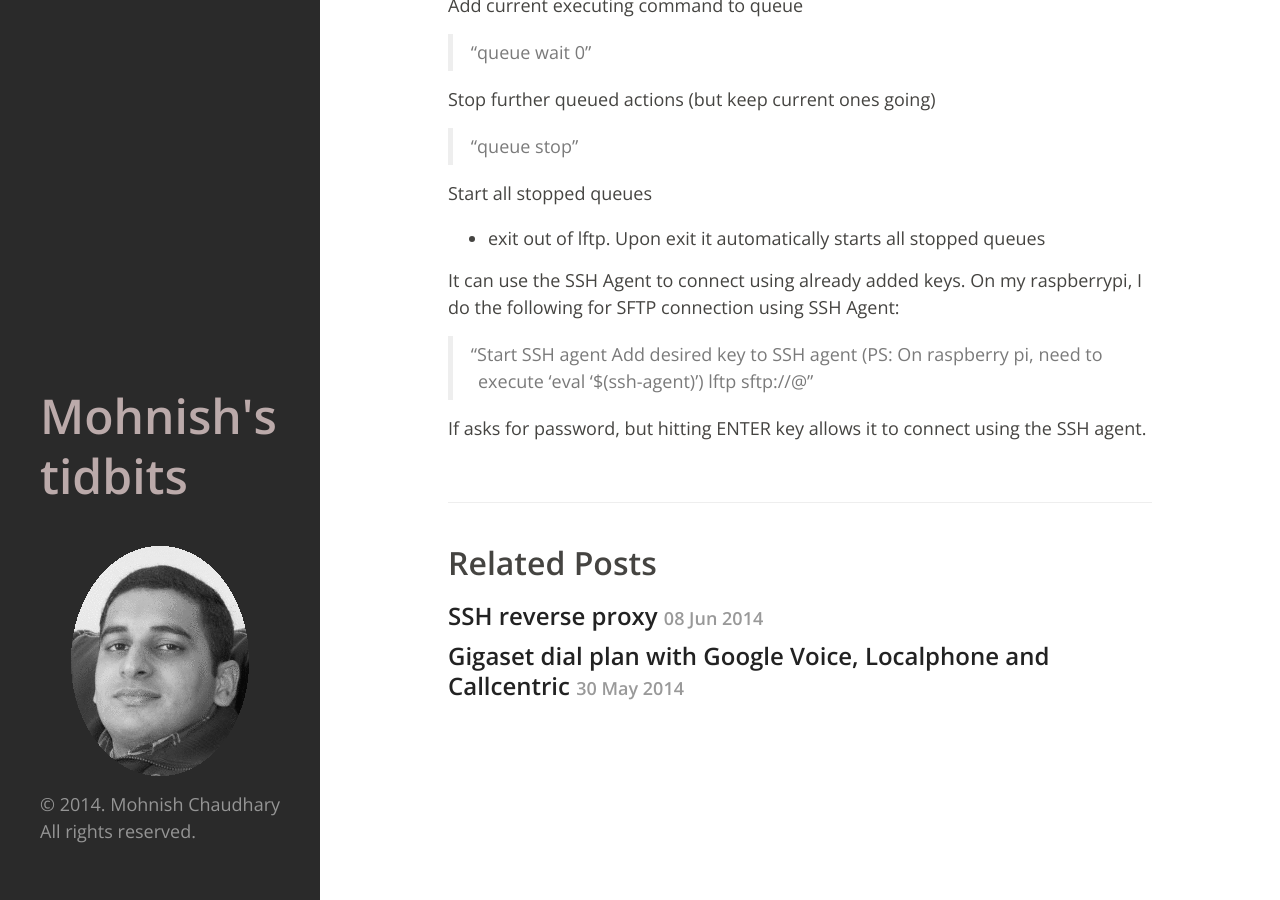
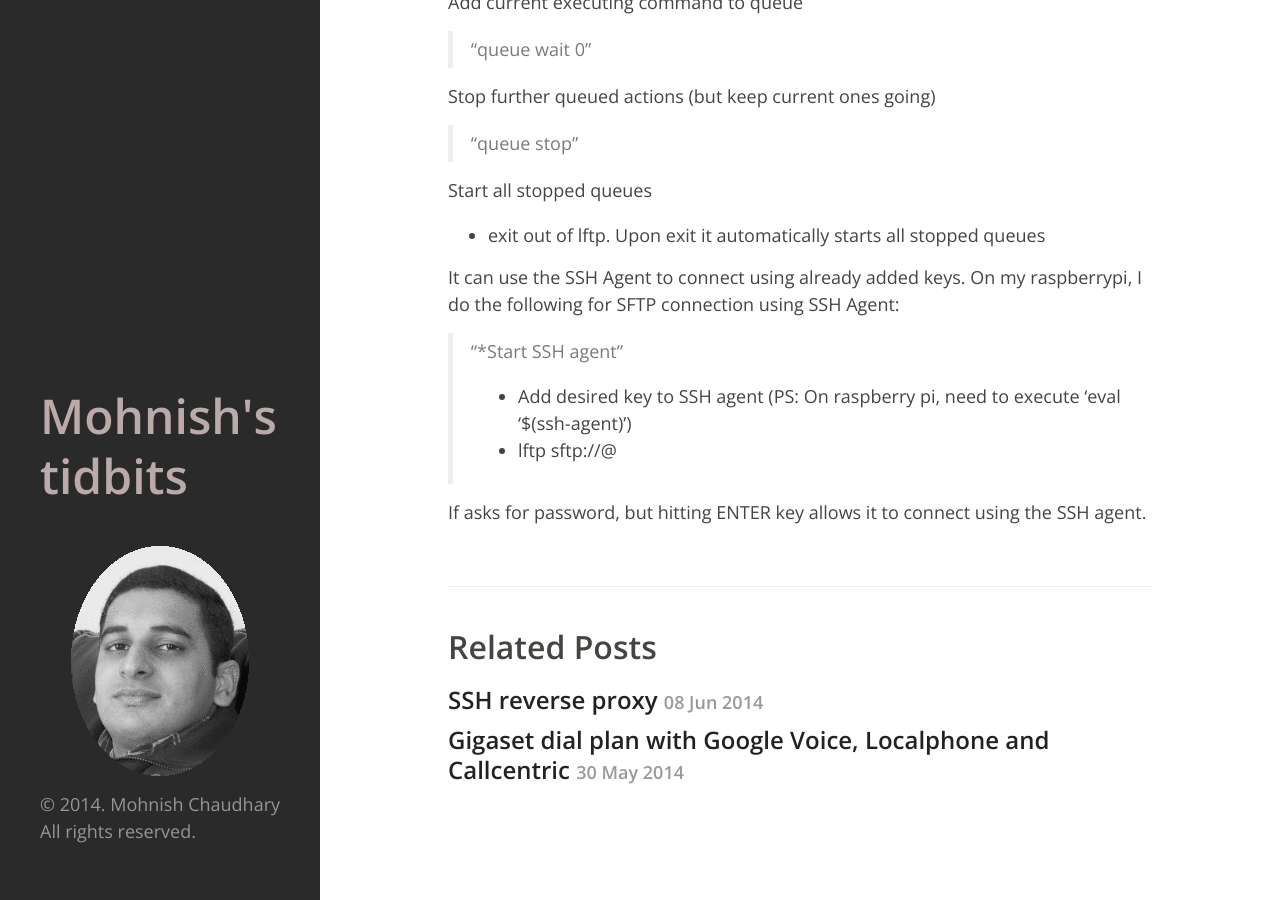
Before and after one commit to mohnish82/mohnish82.github.io, a Jekyll site: the page built from _posts/2014-09-11-LFTP-queues.md, in a window 1280 px wide and 900 px high, scrolled down 1078 px. Built offline with Jekyll 4.4.1, drawn with Linux system fonts in a browser that asks for light colours; Markdown is read by kramdown in place of the engine named in the settings.

```diff
--- a/_posts/2014-09-11-LFTP-queues.md
+++ b/_posts/2014-09-11-LFTP-queues.md
@@ -11,8 +11,8 @@ Quick reference:
 
 Download a directory
 > mirror -c --use-pget-n=3 dir_name
- : c => resume
- : use-pget-n => segmented download with 3 chunks
+ * c => resume
+ * use-pget-n => segmented download with 3 chunks
 
 Upload a directory
 > mirror -R -c --use-pget-n=3 <dir_name>
@@ -40,8 +40,8 @@ Start all stopped queues
  - exit out of lftp. Upon exit it automatically starts all stopped queues
 
 It can use the SSH Agent to connect using already added keys. On my raspberrypi, I do the following for SFTP connection using SSH Agent:
-> Start SSH agent
-> Add desired key to SSH agent (PS: On raspberry pi, need to execute 'eval '$(ssh-agent)')
-> lftp sftp://<user>@<server>
+> *Start SSH agent
+> * Add desired key to SSH agent (PS: On raspberry pi, need to execute 'eval '$(ssh-agent)')
+> * lftp sftp://<user>@<server>
 
 If asks for password, but hitting ENTER key allows it to connect using the SSH agent.
```
